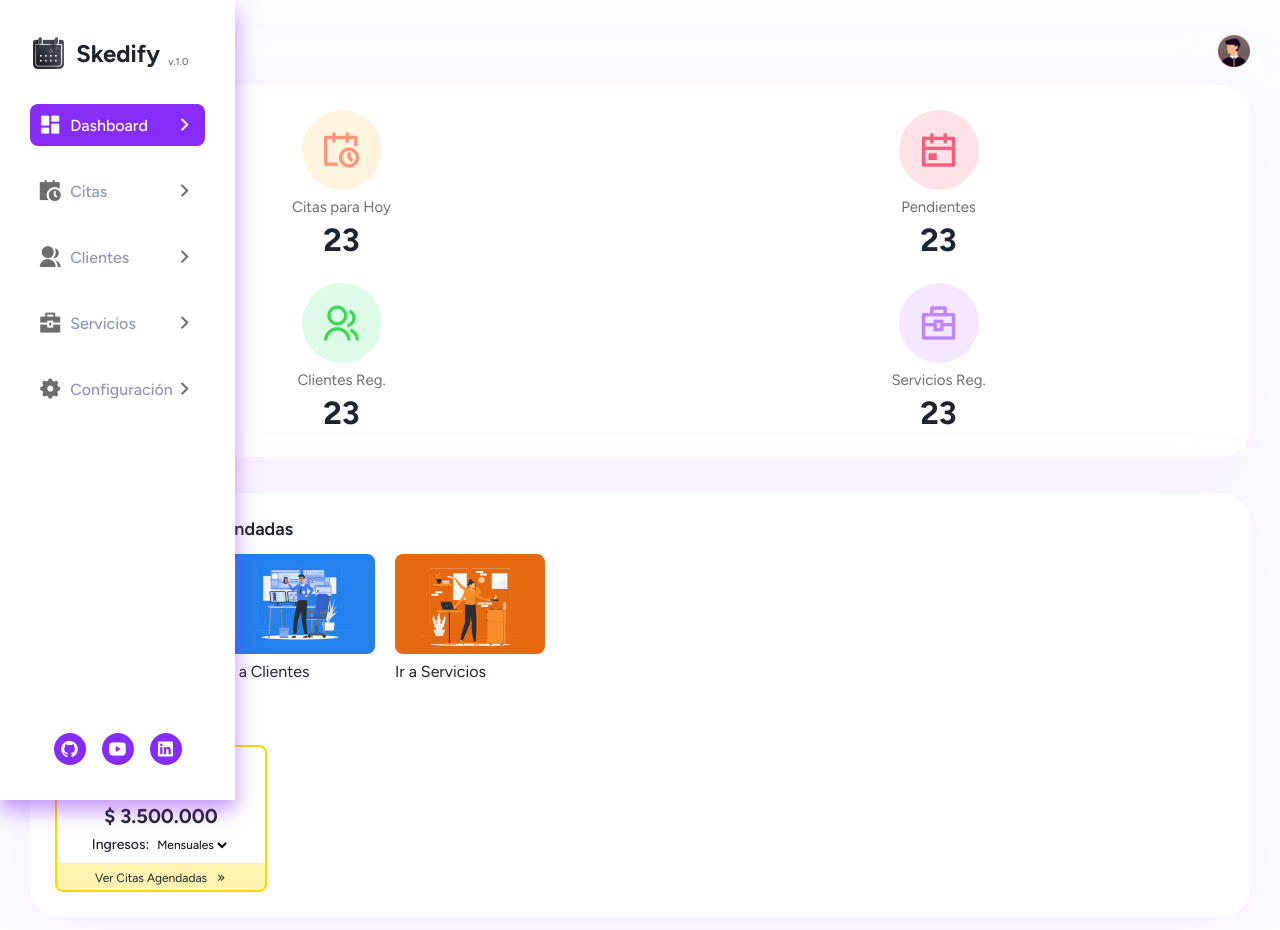
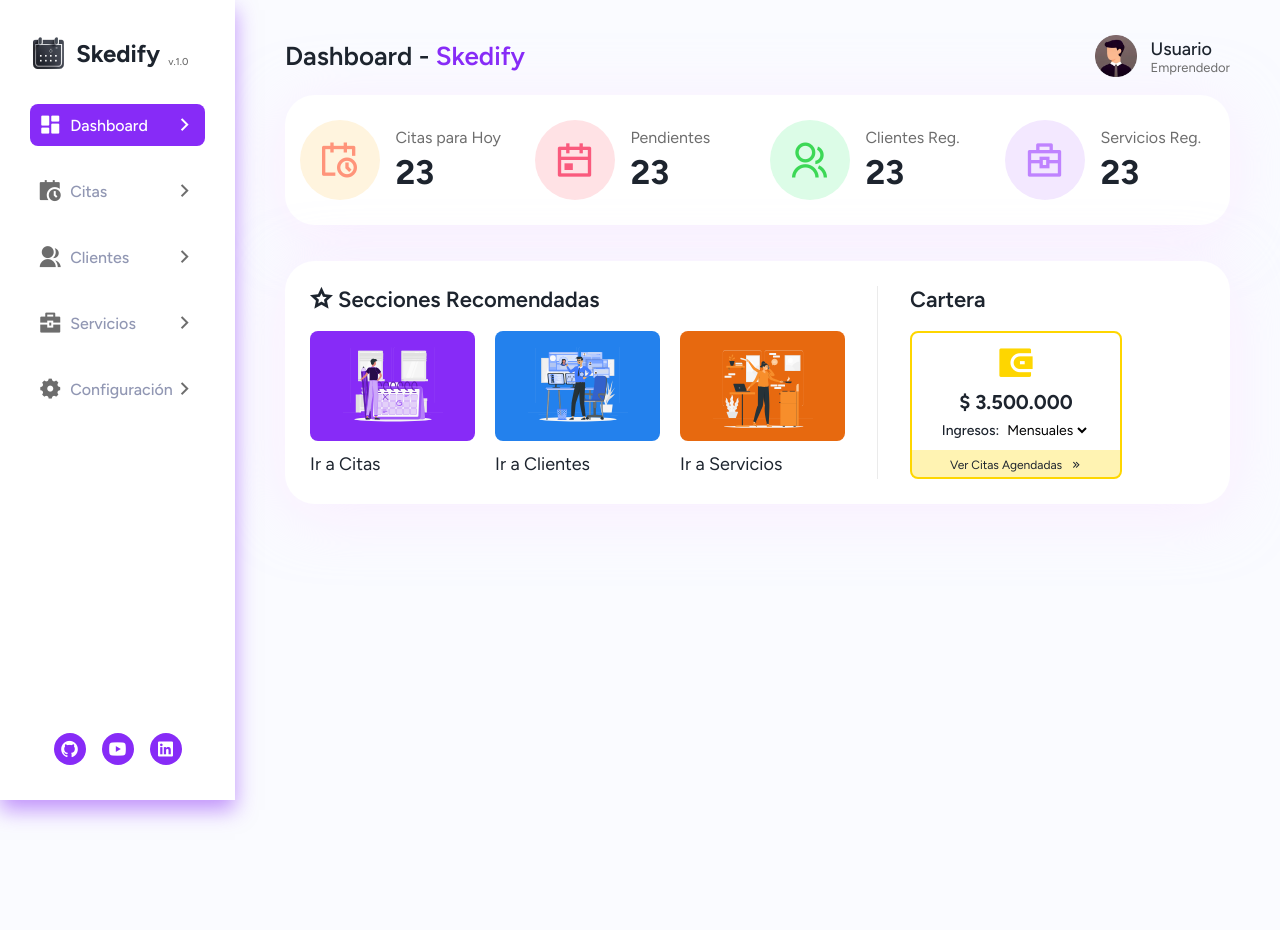
Before and after one commit to eddiedev14/Skedify, a plain HTML site: page index.html in a window 1280 px wide. After the commit the page ends 800 px from the top, so only its background shows below. Drawn offline with nearby package versions, Linux system fonts and the light colour scheme.

Commit message:
Dashboard Responsive

```diff
--- a/css/base/base.css
+++ b/css/base/base.css
@@ -38,11 +38,15 @@
 body{
     background-color: var(--background);
     font-family: "Figtree", serif;
-    padding: 35px 30px;
 }
 
 input, label, button, select{
     font-family: "Figtree", serif;
+}
+
+.wrapper{
+    padding: 35px 30px;
+    grid-column: 2;
 }
 
 .container{
@@ -56,12 +60,54 @@ input, label, button, select{
     display: flex;
     gap: 6px;
     font-weight: 600;
-    font-size: 18px;
+    font-size: 1.125em;
     color: var(--dark-gray);
 }
 
 /* Responsive */
 
 @media screen and (min-width: 744px) {
+     body{
+        display: grid;
+        grid-template-columns: 100px 1fr;
+        transition: .3s ease-in-out grid-template-columns;
+     }
 
+     body:has(.sidebar:hover){
+        grid-template-columns: 235px 1fr;
+     }
+
+     .wrapper{
+        padding: 35px 40px;
+    }
+
+    .container__heading{
+        font-size: 1.375em;
+    }
 }
+
+@media screen and (min-width: 744px) {
+    body{
+       display: grid;
+       grid-template-columns: 100px 1fr;
+       transition: .3s ease-in-out grid-template-columns;
+    }
+
+    body:has(.sidebar:hover){
+       grid-template-columns: 235px 1fr;
+    }
+
+    .wrapper{
+       padding: 35px 40px;
+   }
+
+   .container__heading{
+       font-size: 1.375em;
+   }
+}
+
+@media screen and (min-width: 1280px) {
+    .wrapper{
+       padding: 35px 50px;
+   }
+}
--- a/css/components/header.css
+++ b/css/components/header.css
@@ -29,7 +29,7 @@
 
 .header__avatar{
     width: 32px;
-    height: 32px;
+    aspect-ratio: 1/1;
     cursor: pointer;
 }
 
@@ -43,4 +43,48 @@
     .header__menu{
         display: none;
     }
+
+    .header__heading{
+        font-weight: 600;
+        font-size: 1.625em;
+        color: var(--dark-gray);
+    }
+
+    .header__avatar{
+        width: 38px;
+    }
+
+    .header__profile{
+        display: flex;
+        flex-direction: column;
+        justify-content: center;
+    }
+
+    .profile__user{
+        font-weight: 500;
+        color: var(--dark-gray);
+    }
+
+    .profile__role{
+        font-size: 0.75em;
+        color: var(--light-gray);
+    }
 }
+
+@media screen and (min-width: 968px) {
+    .header__group{
+        gap: 14px;
+    }
+
+    .header__avatar{
+        width: 42px;
+    }
+
+    .profile__user{
+        font-size: 1.125em;
+    }
+
+    .profile__role{
+        font-size: 0.8125em;
+    }
+}
--- a/css/components/sections.css
+++ b/css/components/sections.css
@@ -58,11 +58,11 @@
 }
 
 .sections__card:nth-child(2):hover .sections__heading, .sections__card:nth-child(2) a:focus .sections__heading{
-    color: var(--dark-orange);
+    color: var(--blue);
 }
 
-.sections__card:nth-child(2):hover .sections__heading, .sections__card:nth-child(2) a:focus .sections__heading{
-    color: var(--blue);
+.sections__card:nth-child(3):hover .sections__heading, .sections__card:nth-child(3) a:focus .sections__heading{
+    color: var(--dark-orange);
 }
 
 .sections__wallet{
@@ -140,3 +140,47 @@
         font-size: 1em;
     }
 }
+
+@container sections (min-width: 870px) {
+    .sections__wrapper{
+        display: flex;
+        gap: 32px;
+    }
+
+    .sections__container{
+        padding-right: 32px;
+        border-right: 1px solid #EBEBEB;
+    }
+
+    .sections__cards{
+        margin-top: 18px;
+    }
+
+    .sections__card{
+        width: 165px;
+    }
+
+    .sections__card a{
+        gap: 12px;
+    }
+
+    .sections__picture{
+        height: 110px;
+    }
+
+    .sections__heading{
+        font-size: 1.125em;
+    }
+
+    .sections__wallet{
+        margin-top: 0;
+    }
+
+    .wallet__card{
+        margin-top: 18px;
+    }
+
+    .wallet__select{
+        font-size: 14px;
+    }
+}
--- a/css/components/sidebar.css
+++ b/css/components/sidebar.css
@@ -130,9 +130,12 @@
     border-radius: 50%;
     display: grid;
     place-items: center;
+    transition: .3s ease-in-out scale;
+}
+
+.socials__item a{
+    text-decoration: none;
     color: #fff;
-    cursor: pointer;
-    transition: .3s ease-in-out scale;
     font-size: 20px;
 }
 
@@ -151,7 +154,6 @@
         width: 100px;
         align-items: center;
         left: 0;
-        padding: 35px 20px;
         overflow: hidden;
         white-space: nowrap;
         transition: width 0.3s ease-in-out;
@@ -211,6 +213,6 @@
     }
 
     .sidebar:hover .sidebar__socials{
-        width: 128px;
+        width: 132px;
     }
 }
--- a/css/components/stats.css
+++ b/css/components/stats.css
@@ -1,10 +1,15 @@
 .stats{
+    margin-top: 18px;
+    container-type: inline-size;
+    container-name: stats;
+}
+
+.stats__items{
     display: grid;
     grid-template-columns: repeat(2, 1fr);
     gap: 24px;
     justify-content: center;
     align-items: center;
-    margin-top: 18px;
 }
 
 .stats__item{
@@ -74,3 +79,36 @@
     font-size: 2em;
     color: var(--dark-gray);
 }
+
+/* Responsive */
+
+@container stats (min-width: 500px) {
+    .stats__item{
+        flex-direction: row;
+        gap: 16px;
+    }
+
+    .stat__content{
+        width: 105px;
+        text-align: start;
+    }
+
+    .stat__title{
+        font-size: 1em;
+    }
+
+    .stat__number{
+        font-size: 2.125em;
+    }
+}
+
+@container stats (min-width: 870px) {
+    .stats__items{
+        grid-template-columns: repeat(4, 1fr);
+    }
+
+    .stat__content{
+        width: 115px;
+        text-align: start;
+    }
+}
--- a/index.html
+++ b/index.html
@@ -35,7 +35,7 @@
             </div>
             <ul class="sidebar__links">
                 <li class="sidebar__item sidebar__item--selected">
-                    <a href="#">
+                    <a href="index.html">
                         <i class="ri-dashboard-fill"></i>
                         <div class="item__hide">
                             <p class="item__name">Dashboard</p>
@@ -44,7 +44,7 @@
                     </a>
                 </li>
                 <li class="sidebar__item">
-                    <a href="#">
+                    <a href="pages/citas/control.html">
                         <i class="ri-calendar-schedule-fill"></i>
                         <div class="item__hide">
                             <p class="item__name">Citas</p>
@@ -53,7 +53,7 @@
                     </a>
                 </li>
                 <li class="sidebar__item">
-                    <a href="#">
+                    <a href="pages/clientes/control.html">
                         <i class="ri-group-fill"></i>
                         <div class="item__hide">
                             <p class="item__name">Clientes</p>
@@ -62,7 +62,7 @@
                     </a>
                 </li>
                 <li class="sidebar__item">
-                    <a href="#">
+                    <a href="pages/servicios/control.html">
                         <i class="ri-briefcase-4-fill"></i>
                         <div class="item__hide">
                             <p class="item__name">Servicios</p>
@@ -71,7 +71,7 @@
                     </a>
                 </li>
                 <li class="sidebar__item">
-                    <a href="#">
+                    <a href="pages/configuracion.html">
                         <i class="ri-settings-5-fill"></i>
                         <div class="item__hide">
                             <p class="item__name">Configuración</p>
@@ -82,9 +82,9 @@
             </ul>
         </div>
         <div class="sidebar__socials">
-            <div class="socials__item"><i class="ri-github-fill"></i></div>
-            <div class="socials__item"><i class="ri-youtube-fill"></i></div>
-            <div class="socials__item"><i class="ri-linkedin-box-fill"></i></div>
+            <div class="socials__item"><a href="https://github.com/eddiedev14" target="_blank"><i class="ri-github-fill"></i></a></div>
+            <div class="socials__item"><a href="https://www.youtube.com/@todocodigo/videos" target="_blank"><i class="ri-youtube-fill"></i></a></div>
+            <div class="socials__item"><a href="https://www.linkedin.com/in/eddie-santiago-delgado-campo-96690a2a3/" target="_blank"><i class="ri-linkedin-box-fill"></i></a></div>
         </div>
     </nav>
 
@@ -106,6 +106,7 @@
         </header>
 
         <section class="container stats">
+            <div class="stats__items">
                 <div class="stats__item">
                     <div class="stat__icon"><i class="ri-calendar-schedule-line"></i></div>
                     <div class="stat__content">
@@ -134,9 +135,12 @@
                         <p class="stat__number" id="citas-hoy"><strong>23</strong></p>
                     </div>
                 </div>
+            </div>
         </section>
 
         <section class="container sections">
+            <div class="sections__wrapper">
+                <div class="sections__container">
                     <h3 class="container__heading"><i class="ri-star-line"></i> Secciones Recomendadas</h3>
                     <div class="sections__cards">
                         <div class="sections__card">
@@ -164,6 +168,7 @@
                             </a>
                         </div>
                     </div>
+                </div>
                 <div class="sections__wallet">
                     <h3 class="container__heading">Cartera</h3>
                     <div class="wallet__card">
@@ -183,6 +188,7 @@
                         </div>
                     </div>
                 </div>
+            </div>
         </section>
     </div>
 
```
Also changed, not shown: pages/configuracion.html (added), pages/dashboard.html (deleted). Lines whose indentation alone changed are shown as unchanged.
